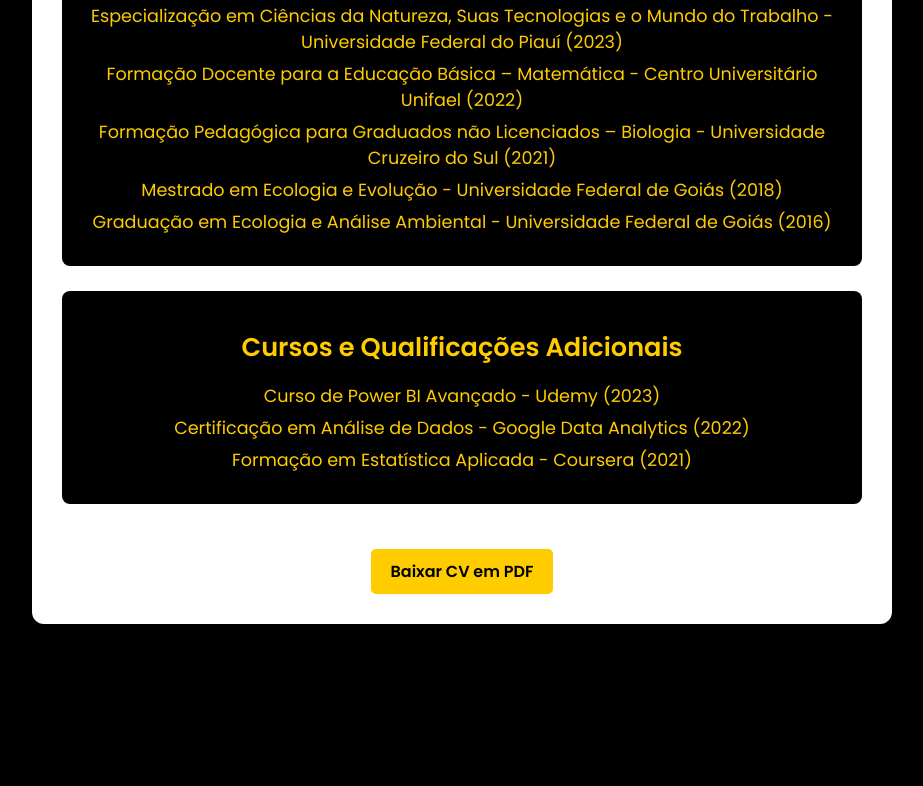
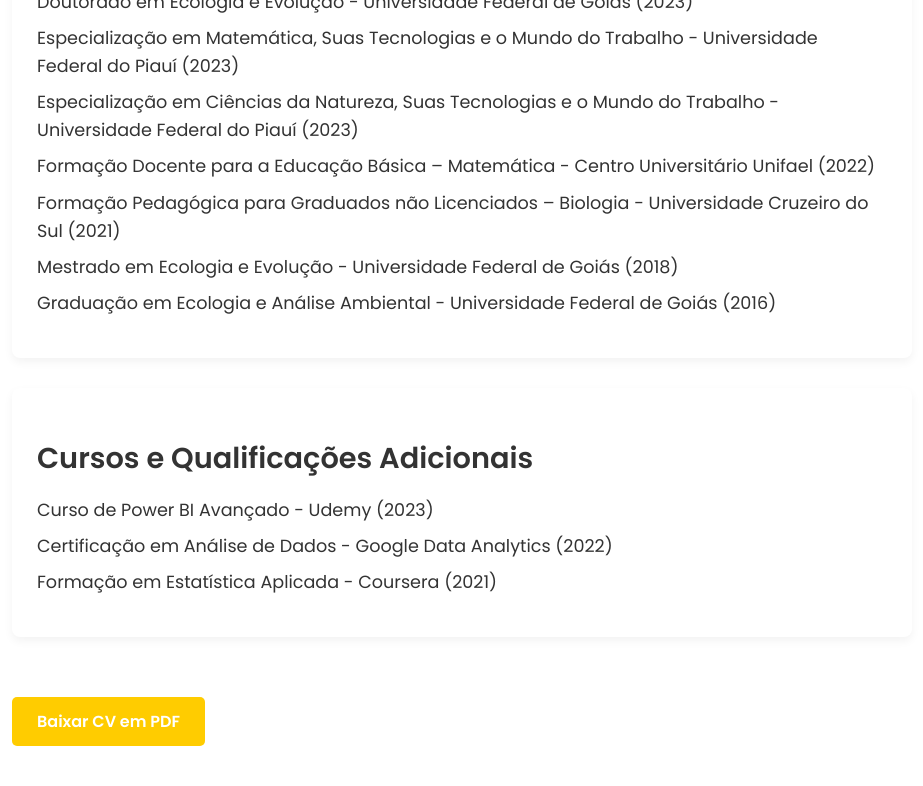
Before and after one commit to viniciusdealvarenga/CV, a plain HTML site: page index.htm in a window 1280 px wide. Shown: the part 877-1663 px from the top of the page, without its empty margins (178-1101 px from the left). Before the commit the page ends 1501 px from the top, so only its background shows below. Drawn offline with Linux system fonts and the light colour scheme.

Commit message:
Update index.htm

```diff
--- a/index.htm
+++ b/index.htm
@@ -9,8 +9,7 @@
     <style>
         body {
             font-family: 'Poppins', sans-serif;
-            background-color: #000;
-            color: #fff;
+            background-color: #f4f4f4;
             margin: 0;
             padding: 0;
             display: flex;
@@ -19,64 +18,80 @@
             min-height: 100vh;
         }
         .container {
-            max-width: 800px;
-            background: #fff;
-            padding: 30px;
+            width: 90%;
+            max-width: 900px;
+            background-color: #fff;
+            padding: 40px;
             border-radius: 12px;
-            box-shadow: 0px 4px 10px rgba(0, 0, 0, 0.2);
+            box-shadow: 0px 4px 15px rgba(0, 0, 0, 0.1);
             color: #333;
-            text-align: center;
         }
         h1 {
             font-size: 2.5em;
-            color: #ffcc00;
+            text-align: center;
+            color: #333;
             font-weight: 600;
         }
         .contact-info {
+            text-align: center;
             margin-bottom: 20px;
         }
         .contact-info a {
-            color: #ffcc00;
+            color: #333;
             text-decoration: none;
-            margin: 0 10px;
+            margin: 0 15px;
             font-weight: 600;
         }
         .contact-info i {
-            margin-right: 5px;
+            margin-right: 8px;
         }
         .section {
-            margin-bottom: 25px;
-            padding: 15px;
-            background-color: #000;
-            color: #ffcc00;
+            margin-bottom: 30px;
+            padding: 25px;
             border-radius: 8px;
+            background-color: #fff;
+            box-shadow: 0 4px 10px rgba(0, 0, 0, 0.05);
         }
         h2 {
-            font-size: 1.6em;
+            font-size: 1.8em;
+            color: #333;
+            margin-bottom: 15px;
             font-weight: 600;
-            margin-bottom: 10px;
         }
         ul {
             list-style-type: none;
             padding: 0;
         }
         ul li {
-            margin: 6px 0;
+            margin: 8px 0;
             font-size: 1.1em;
+            line-height: 1.6;
         }
         .download-btn {
             display: inline-block;
-            margin-top: 20px;
-            padding: 10px 20px;
+            margin-top: 30px;
+            padding: 12px 25px;
             background-color: #ffcc00;
-            color: #000;
+            color: #fff;
             text-decoration: none;
             font-weight: 600;
             border-radius: 5px;
+            text-align: center;
             transition: background-color 0.3s;
         }
         .download-btn:hover {
             background-color: #e6b800;
+        }
+        @media (max-width: 768px) {
+            .container {
+                padding: 20px;
+            }
+            h1 {
+                font-size: 2em;
+            }
+            h2 {
+                font-size: 1.5em;
+            }
         }
     </style>
 </head>
@@ -85,7 +100,7 @@
         <h1>Vinícius Silva de Alvarenga</h1>
         <div class="contact-info">
             <p>
-                <a href="https://wa.me/5562984939062" target="_blank"><i class="fab fa-whatsapp"></i> WhatsApp</a>
+                <a href="https://wa.me/5562xxxxxxxx" target="_blank"><i class="fab fa-whatsapp"></i> WhatsApp</a>
                 <a href="mailto:viniciussilvadealvarenga@gmail.com"><i class="fas fa-envelope"></i> E-mail</a>
                 <a href="https://linktr.ee/viniciusdealvarenga" target="_blank"><i class="fas fa-link"></i> Linktree</a>
                 <a href="https://www.linkedin.com/in/viniciusdealvarenga" target="_blank"><i class="fab fa-linkedin"></i> LinkedIn</a>
```
